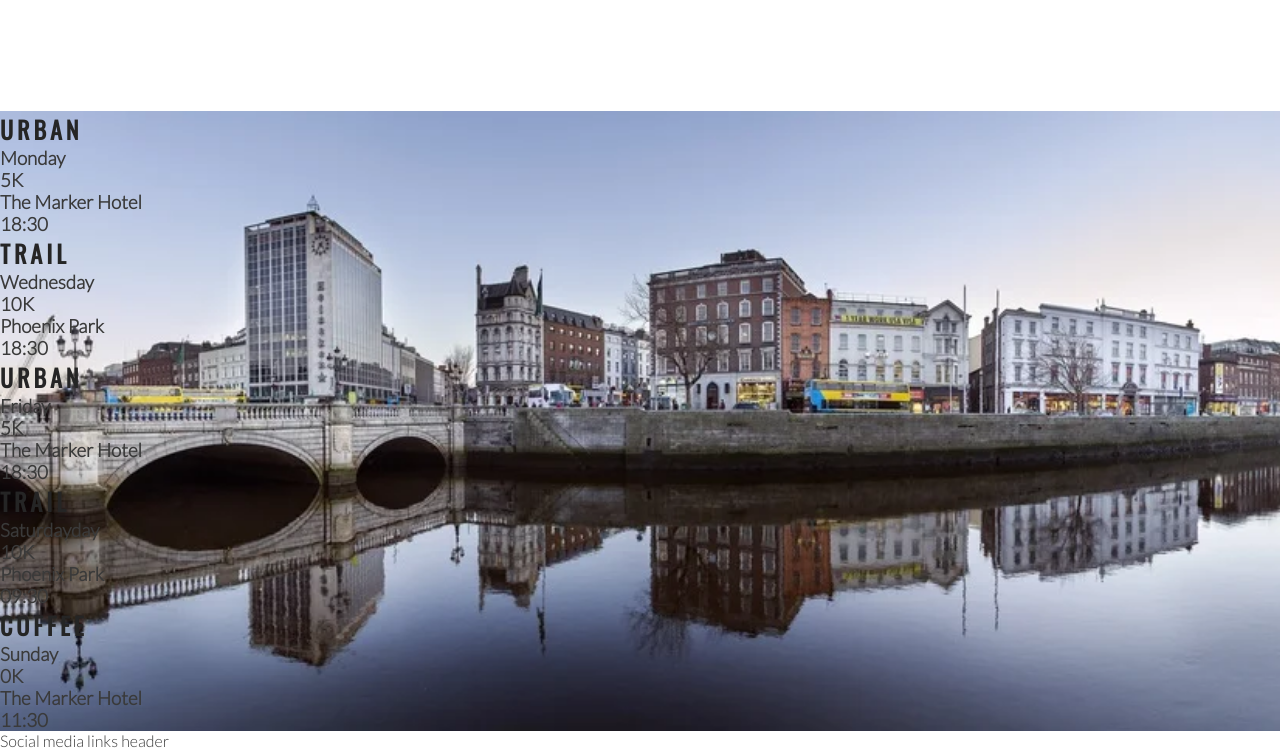
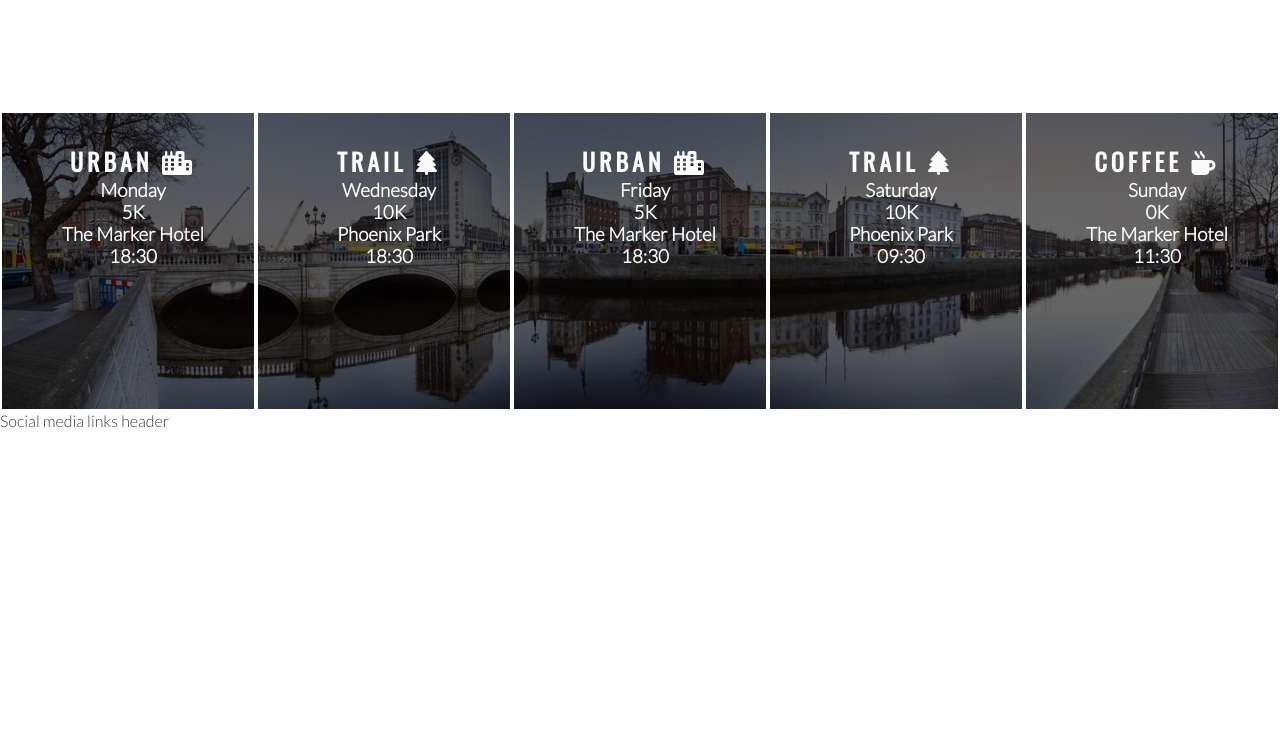
Before and after one commit to Kaybe111/love-running, a plain HTML site: page index.html in a window 1280 px wide. Shown: the part 1184-1934 px from the top of the page. After the commit the page ends 1614 px from the top, so only its background shows below. Drawn offline with nearby package versions, Linux system fonts and the light colour scheme.

Commit message:
Style times panels and add icons

```diff
--- a/assets/css/style.css
+++ b/assets/css/style.css
@@ -196,3 +196,19 @@ hr {
     overflow: hidden;
     width: 100%;
 }
+
+#times div {
+    color: #fafafa;
+    background-color: rgba(0, 0, 0, .6);
+    width: 20%;
+    height: 300px;
+    float: left;
+    padding: 30px 0 0 10px;
+    text-align: center;
+    border: 2px solid white;
+    box-sizing: border-box;
+}
+
+#times h2 {
+    color: #fafafa;
+}
--- a/index.html
+++ b/index.html
@@ -74,34 +74,34 @@
     </section>
     <section id="times">
         <div>
-            <h2>Urban</h2>
+            <h2>Urban <i class="fa-solid fa-city"></i></h2>
             <h3>Monday</h3>
             <h3>5K</h3>
             <h3>The Marker Hotel</h3>
             <h3>18:30</h3>
         </div>
         <div>
-            <h2>Trail</h2>
+            <h2>Trail <i class="fa-solid fa-tree"></i></h2>
             <h3>Wednesday</h3>
             <h3>10K</h3>
             <h3>Phoenix Park</h3>
             <h3>18:30</h3>
         </div>
         <div>
-            <h2>Urban</h2>
+            <h2>Urban <i class="fa-solid fa-city"></i></h2>
             <h3>Friday</h3>
             <h3>5K</h3>
             <h3>The Marker Hotel</h3>
             <h3>18:30</h3>
         </div><div>
-            <h2>Trail</h2>
-            <h3>Saturdayday</h3>
+            <h2>Trail <i class="fa-solid fa-tree"></i></h2>
+            <h3>Saturday</h3>
             <h3>10K</h3>
             <h3>Phoenix Park</h3>
             <h3>09:30</h3>
         </div>
         <div>
-            <h2>Coffee</h2>
+            <h2>Coffee <i class="fa-solid fa-mug-hot"></i></h2>
             <h3>Sunday</h3>
             <h3>0K</h3>
             <h3>The Marker Hotel</h3>
```
